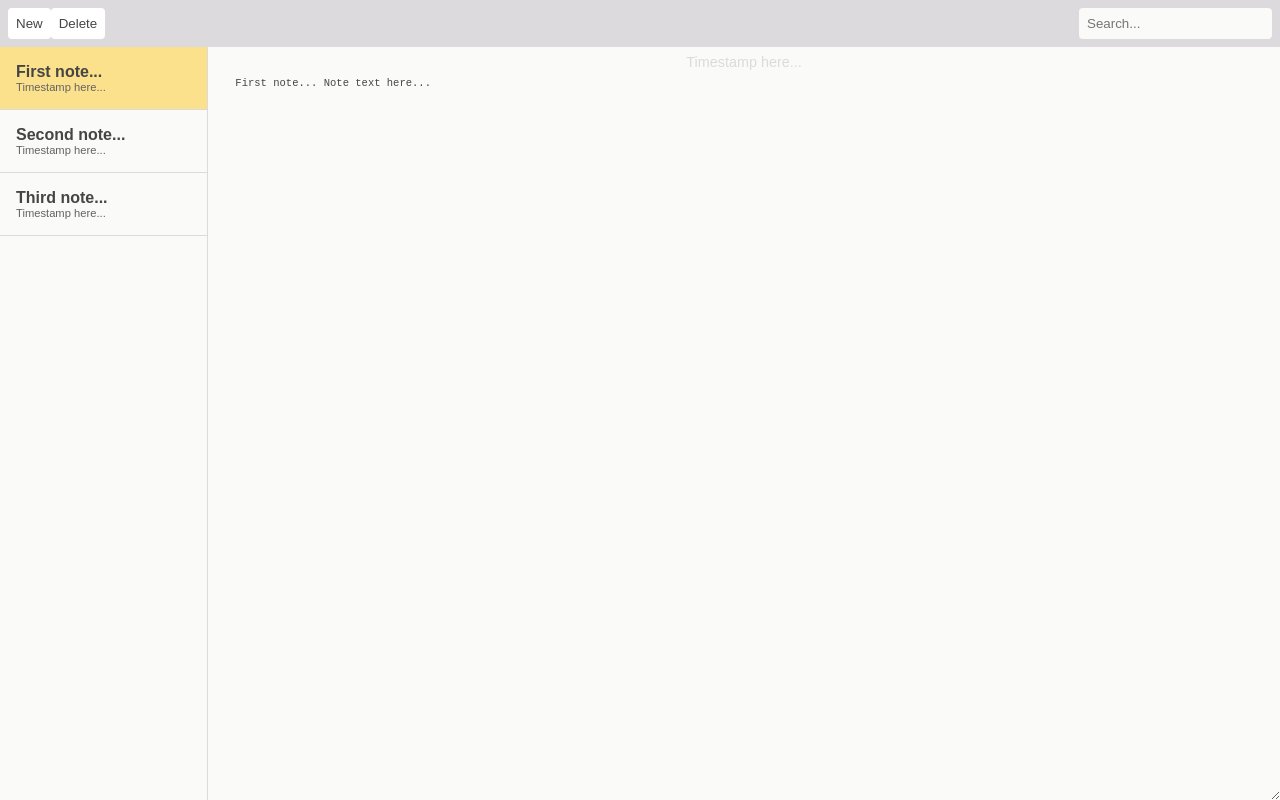
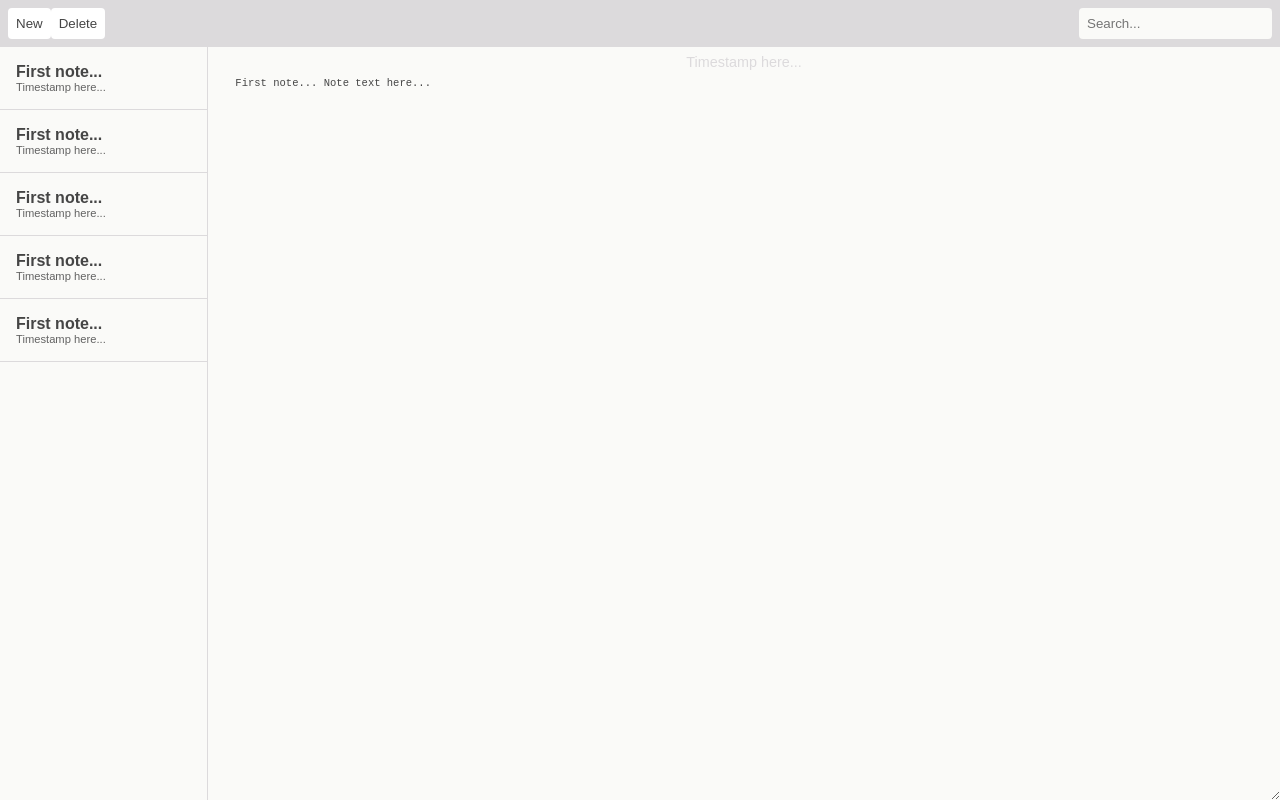
Before and after one commit to git-sum-60/vue-notes-app, a Vue app: page / in a window 1280 px wide. Built offline with nearby package versions, Linux system fonts and the light colour scheme.

Commit message:
add note selectors and note selector and note editor components

```diff
--- a/src/App.vue
+++ b/src/App.vue
@@ -1,41 +1,19 @@
 <template>
  <div id="app">
-   <!-- this is where the toolbar used to be -->
    <toolbar />
-   <div class="note-container">
-     <div class="note-selectors">
-       <div class="note-selector active">
-         <p class="note-selector-title">First note...</p>
-         <p class="note-selector-timestamp">Timestamp here...</p>
-       </div>
-       <div class="note-selector">
-         <p class="note-selector-title">Second note...</p>
-         <p class="note-selector-timestamp">Timestamp here...</p>
-       </div>
-       <div class="note-selector">
-         <p class="note-selector-title">Third note...</p>
-         <p class="note-selector-timestamp">Timestamp here...</p>
-       </div>
-     </div>
-     <div class="note-editor">
-       <p class="note-editor-info">Timestamp here...</p>
-       <textarea class="note-editor-input">
-         First note...
-
-         Note text here...
-       </textarea>
-     </div>
-   </div>
+   <note-container />
  </div>
 </template>
 
 <script>
 import Toolbar from './components/Toolbar.vue'
+import NoteContainer from './components/NoteContainer.vue'
 
 export default {
  name: 'app',
  components: {
-   Toolbar
+   Toolbar,
+   NoteContainer
  }
 };
 </script>
--- /dev/null
+++ b/src/components/NoteContainer.vue
@@ -0,0 +1,22 @@
+<template>
+  <div class="note-container">
+
+    <note-selectors />
+    <!-- note editor was here -->
+    <note-editor />
+  </div>
+</template>
+
+
+<script>
+import NoteSelectors from "./NoteSelectors"
+import NoteEditor from "./NoteEditor"
+
+export default {
+  name: 'note-container',
+  components: {
+    NoteSelectors,
+    NoteEditor
+  }
+}
+</script>
--- /dev/null
+++ b/src/components/NoteEditor.vue
@@ -0,0 +1,16 @@
+<template>
+  <div class="note-editor">
+    <p class="note-editor-info">Timestamp here...</p>
+    <textarea class="note-editor-input">
+      First note...
+
+      Note text here...
+    </textarea>
+  </div>
+</template>
+
+<script>
+export default {
+  name: 'note-editor'
+}
+</script>
--- /dev/null
+++ b/src/components/NoteSelector.vue
@@ -0,0 +1,13 @@
+<template>
+  <div class="note-selector">
+    <p class="note-selector-title">First note...</p>
+    <p class="note-selector-timestamp">Timestamp here...</p>
+  </div>
+</template>
+
+
+<script>
+export default {
+  name: 'note-selector'
+}
+</script>
--- /dev/null
+++ b/src/components/NoteSelectors.vue
@@ -0,0 +1,21 @@
+<template>
+  <div class="note-selectors">
+    <!-- note seelcor was here -->
+    <note-selector />
+    <note-selector />
+    <note-selector />
+    <note-selector />
+    <note-selector />
+  </div>
+</template>
+
+<script>
+import NoteSelector from './NoteSelector'
+
+export default {
+  name: 'note-selectors',
+  components: {
+    NoteSelector
+  }
+}
+</script>
```
